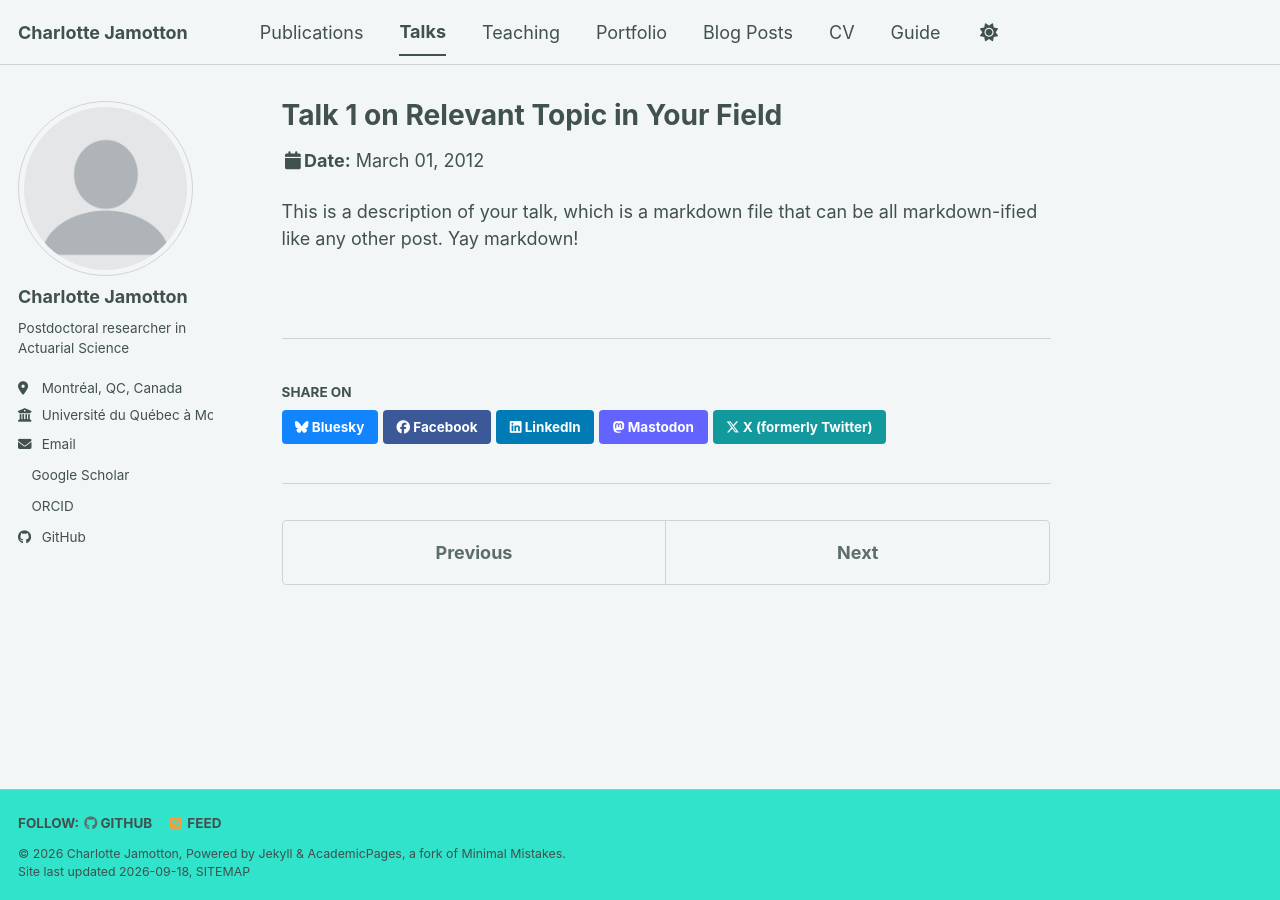
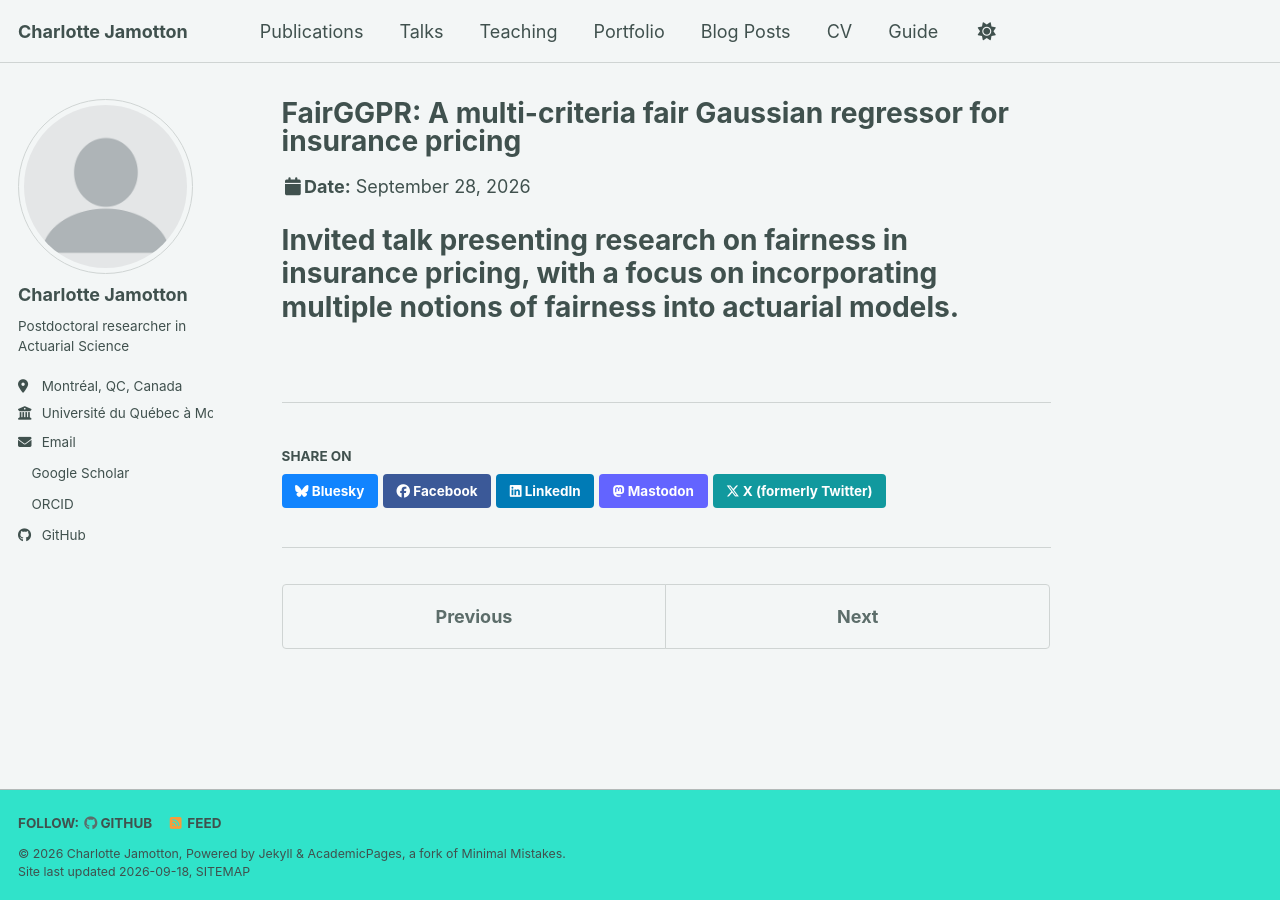
Before and after one commit to charlottonmayo/charlottonmayo.github.io, a Jekyll site: the page built from _talks/2012-03-01-talk-1.md, in a window 1280 px wide. Built offline with Jekyll 4.4.1, drawn with Linux system fonts in a browser that asks for light colours; a style sheet for code colours, icons or effects is not loaded.

Commit message:
Update 2012-03-01-talk-1.md

```diff
--- a/_talks/2012-03-01-talk-1.md
+++ b/_talks/2012-03-01-talk-1.md
@@ -1,11 +1,10 @@
 ---
-title: "Talk 1 on Relevant Topic in Your Field"
-collection: talks
-type: "Talk"
-permalink: /talks/2012-03-01-talk-1
-venue: "UC San Francisco, Department of Testing"
-date: 2012-03-01
-location: "San Francisco, CA, USA"
+title: "FairGGPR: A multi-criteria fair Gaussian regressor for insurance pricing"
+collection: seminars
+type: "Seminar"
+permalink: /seminars/2026-09-28-fairness-insurance-pricing
+venue: "CRM Applied Math Seminar, McGill University"
+date: 2026-09-28
+location: "Montreal, QC, Canada"
 ---
-
-This is a description of your talk, which is a markdown file that can be all markdown-ified like any other post. Yay markdown!
+# Invited talk presenting research on fairness in insurance pricing, with a focus on incorporating multiple notions of fairness into actuarial models.
```
